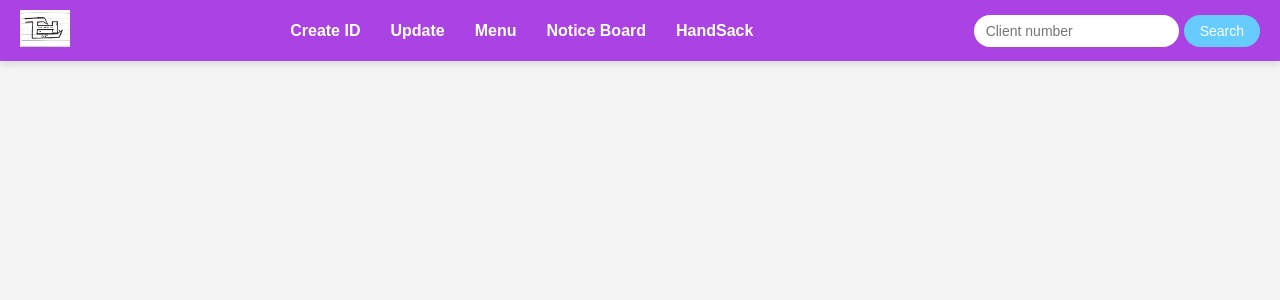
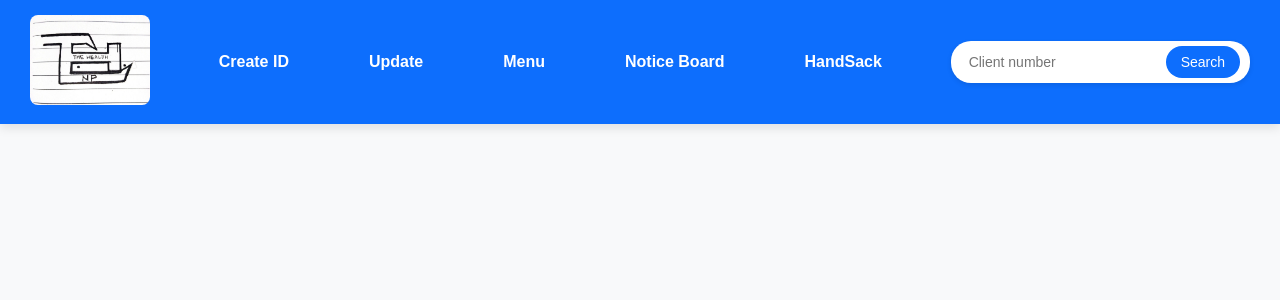
Before and after one commit to KhatriSuson/the-heath-website, a Django app: page /admin-login in a window 1280 px wide. Shown: the top 300 px of the page. Run offline with Django 5.2, Linux system fonts and the light colour scheme.

Commit message:
admin-login update

```diff
--- a/the-health-project/TheHealth/templates/admin-login.html
+++ b/the-health-project/TheHealth/templates/admin-login.html
@@ -6,28 +6,83 @@
     <title>Modern Navbar</title>
     <link rel="stylesheet" href="admin-page.css">
     <style>
-           .card {
-            border-radius: 10px;
-            transition: transform 0.3s ease, box-shadow 0.3s ease;
+        * {
+            margin: 0;
+            padding: 0;
+            box-sizing: border-box;
+            font-family: Arial, sans-serif;
         }
 
-        .card:hover {
-            transform: scale(1.05);
-            box-shadow: 0 8px 15px rgba(0, 0, 0, 0.2);
+        body {
+            background-color: #f8f9fa;
         }
 
-        .card-icon {
-            font-size: 3rem;
-            color: #0d6efd;
+        .navbar {
+            display: flex;
+            align-items: center;
+            justify-content: space-between;
+            background: #0d6efd;
+            padding: 15px 30px;
+            box-shadow: 0 4px 10px rgba(0, 0, 0, 0.1);
         }
 
-        .card-title {
-            font-size: 1.25rem;
-            font-weight: bold;
+        .logo img {
+            width: 120px;
+            border-radius: 8px;
         }
 
-        .card-text {
-            color: #6c757d;
+        .nav-links {
+            list-style: none;
+            display: flex;
+            gap: 20px;
+        }
+
+        .nav-links li {
+            display: inline;
+        }
+
+        .nav-links a {
+            text-decoration: none;
+            color: white;
+            font-weight: 600;
+            padding: 8px 15px;
+            border-radius: 5px;
+            transition: background 0.3s ease;
+        }
+
+        .nav-links a:hover {
+            background: rgba(255, 255, 255, 0.2);
+        }
+
+        .search-bar {
+            display: flex;
+            align-items: center;
+            background: white;
+            padding: 5px 10px;
+            border-radius: 20px;
+            box-shadow: 0 2px 5px rgba(0, 0, 0, 0.1);
+        }
+
+        .search-bar input {
+            border: none;
+            outline: none;
+            padding: 8px;
+            width: 200px;
+            border-radius: 20px;
+        }
+
+        .search-bar button {
+            background: #0d6efd;
+            color: white;
+            border: none;
+            padding: 8px 15px;
+            border-radius: 20px;
+            cursor: pointer;
+            transition: background 0.3s ease;
+        }
+
+        .search-bar button:hover {
+            background: #084298;
         }
     </style>
 </head>
@@ -47,7 +102,6 @@
             <div class="search-bar">
                 <input type="text" placeholder="Client number">
                 <a href="search-detail.html"><button>Search</button></a>
-
             </div>
         </nav>
     </header>
```
